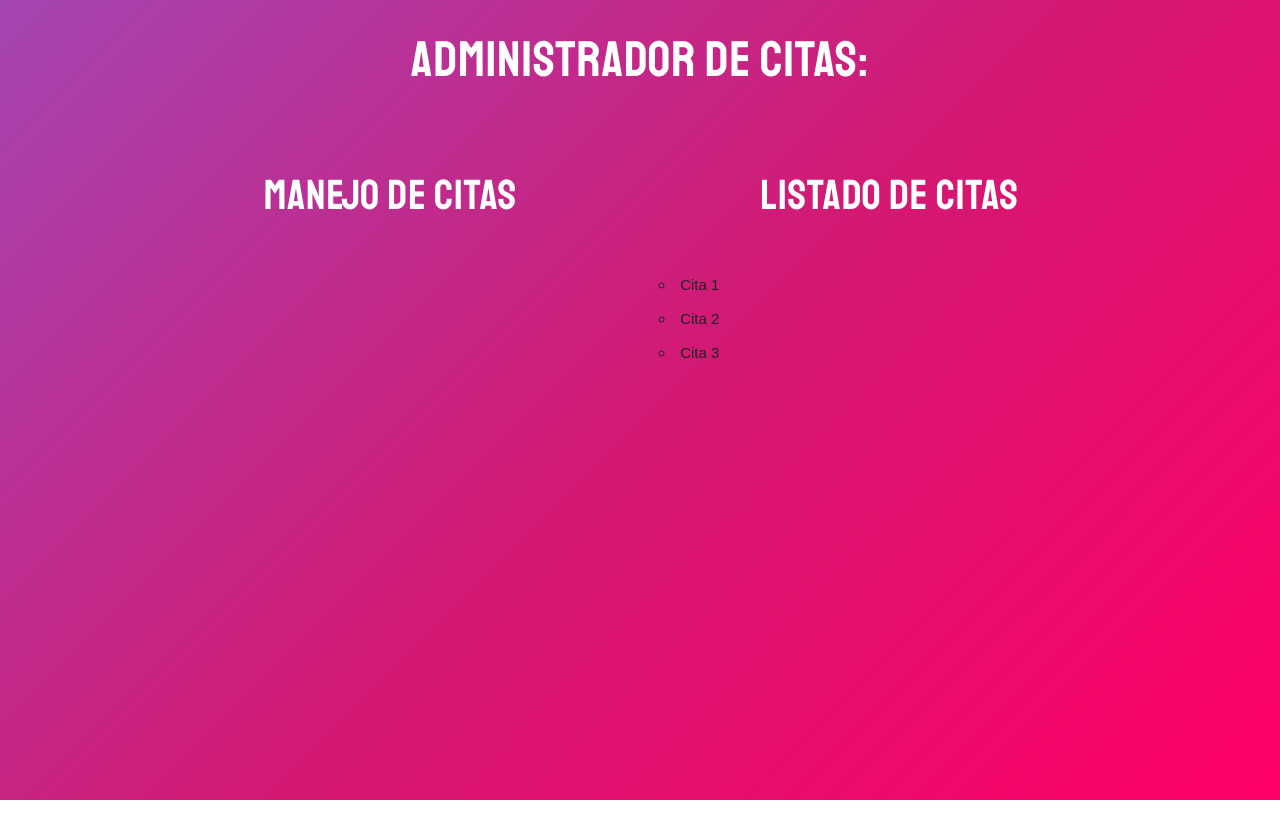
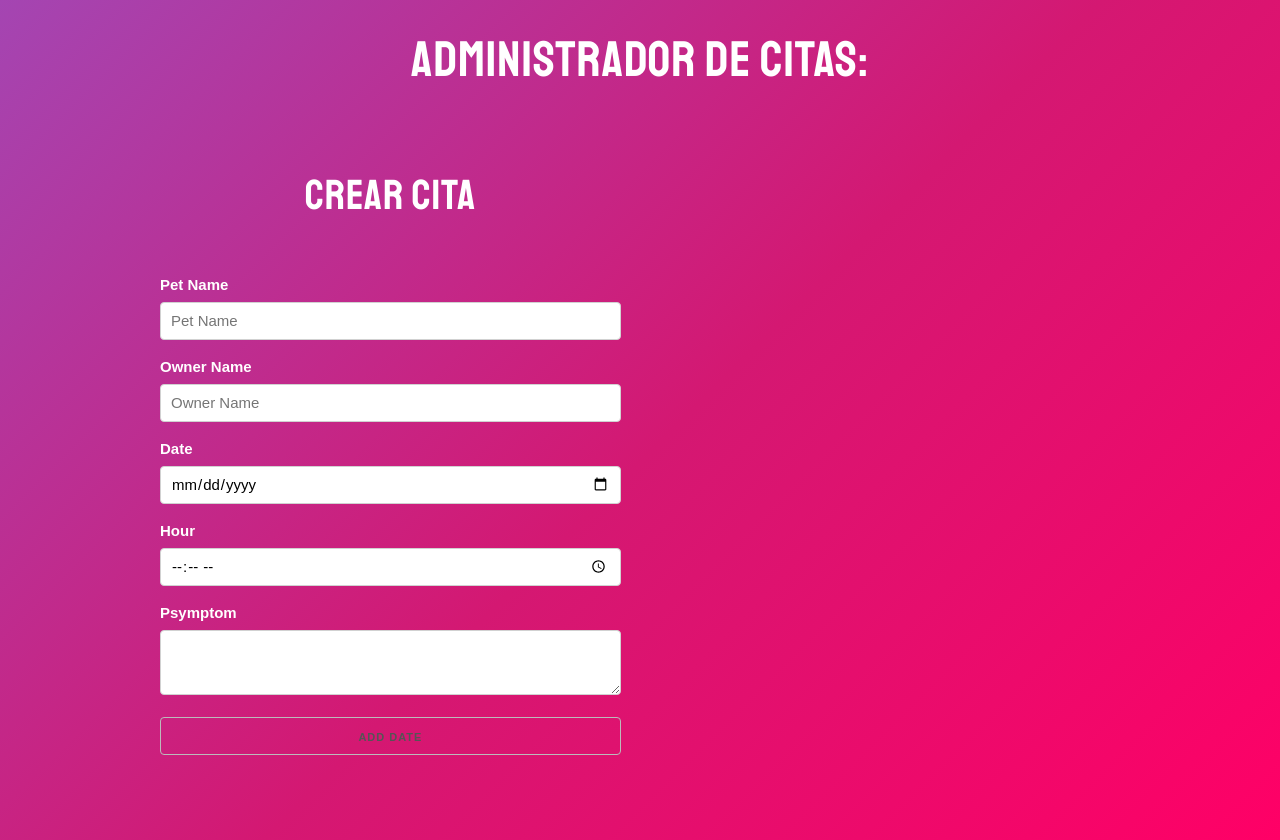
Before and after one commit to carlos-ssh/vet-appointment, a React (Create React App) app: page / in a window 1280 px wide. Before the commit the page ends 800 px from the top, so only its background shows below. Built offline with nearby package versions, Linux system fonts and the light colour scheme.

Commit message:
Added alert  messages.

```diff
--- a/package.json
+++ b/package.json
@@ -8,7 +8,10 @@
     "@testing-library/user-event": "^13.5.0",
     "react": "^17.0.2",
     "react-dom": "^17.0.2",
+    "react-loading-skeleton": "^3.0.2",
     "react-scripts": "5.0.0",
+    "uuid": "^8.3.2",
+    "uuidv4": "^6.2.12",
     "web-vitals": "^2.1.4"
   },
   "scripts": {
--- a/src/App.js
+++ b/src/App.js
@@ -11,12 +11,6 @@
             <Formulario />
           </div>
           <div className="one-half column">
-            <h2>Listado de Citas</h2>
-            <ul>
-              <li>Cita 1</li>
-              <li>Cita 2</li>
-              <li>Cita 3</li>
-            </ul>
           </div>
         </div>
       </div>
--- a/src/components/Formulario.js
+++ b/src/components/Formulario.js
@@ -1,8 +1,112 @@
-import React from 'react';
+import React, { Fragment, useState } from 'react';
+import { v4 as uuidv4 } from 'uuid'; // uuid es una paqueteria de NPM para crear ID's
 
-const Formulario = ({crearCita}) => {
+const Formulario = () => {
+
+  //Crea el estado de las citas
+  const [cita, actualizarCita] = useState({
+    mascota: '',
+    propietario: '',
+    fecha: '',
+    hora: '',
+    sintomas: ''
+  });
+
+  const [ error, actualizarError ] = useState(false)
+
+  // Funcion que se ejecuta cada que el usuario escribe en un input
+  const actualizarState = e => {
+    actualizarCita({
+      ...cita,
+      [e.target.name]: e.target.value
+    })
+  }
+
+  // Extraer los valores
+  const { mascota, propietario, fecha, hora, sintomas } = cita;
+
+  // Cuando el usuario hace submit
+  const submitCita = e => {
+    e.preventDefault();
+
+    // Validar
+    if (mascota.trim() === '' || propietario.trim() === '' || fecha.trim() === '' || hora.trim() === '' || sintomas.trim() === '') {
+      actualizarError(true);
+      return;
+    }
+
+    // Eliminar mensaje previo
+    actualizarError(false);
+
+    // Asignar un ID - Si existe una base de datos el ID se asigna desde su origen.
+    cita.id = uuidv4();
+    console.log(cita);
+
+    // Crear cita
+
+
+    // Reiniciar el Form
+  }
+
   return (
-    <h2>Manejo de Citas</h2>
+    <Fragment>
+      <h2>Crear Cita</h2>
+
+      { error ? <p className="alerta-error">Todos los campos son obligatorios</p>
+      : null }
+
+      <form
+        onSubmit={submitCita}
+      >
+        <label>Pet Name</label>
+        <input
+          type="text"
+          name="mascota"
+          className="u-full-width"
+          placeholder="Pet Name"
+          onChange={actualizarState}
+          value={mascota}
+        />
+        <label>Owner Name</label>
+        <input
+          type="text"
+          name="propietario"
+          className="u-full-width"
+          placeholder="Owner Name"
+          onChange={actualizarState}
+          value={propietario}
+        />
+
+        <label>Date</label>
+        <input
+          type="date"
+          name="fecha"
+          className="u-full-width"
+          onChange={actualizarState}
+          value={fecha}
+        />
+        <label>Hour</label>
+        <input
+          type="time"
+          name="hora"
+          className="u-full-width"
+          onChange={actualizarState}
+          value={hora}
+        />
+        <label>Psymptom</label>
+        <textarea
+          name="sintomas"
+          className="u-full-width"
+          onChange={actualizarState}
+          value={sintomas}
+        ></textarea>
+        <button
+          type="submit"
+          className="u-full-width"
+        >Add Date</button>
+
+      </form>
+    </Fragment>
   );
 }
 
```
Also changed, not shown: 1 other file (tests, documents, lock files or other folders).
